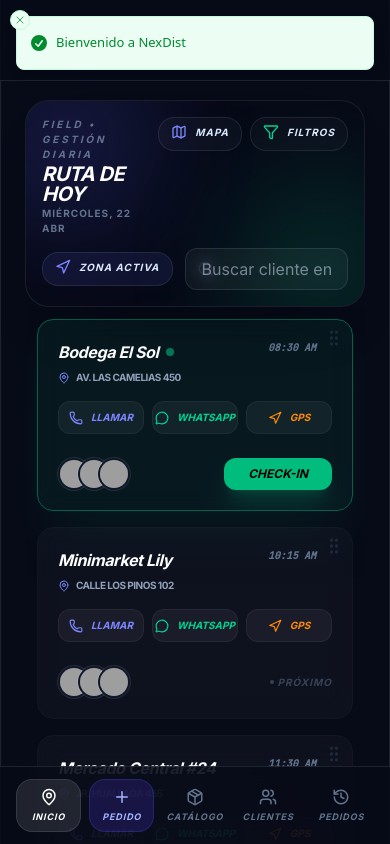
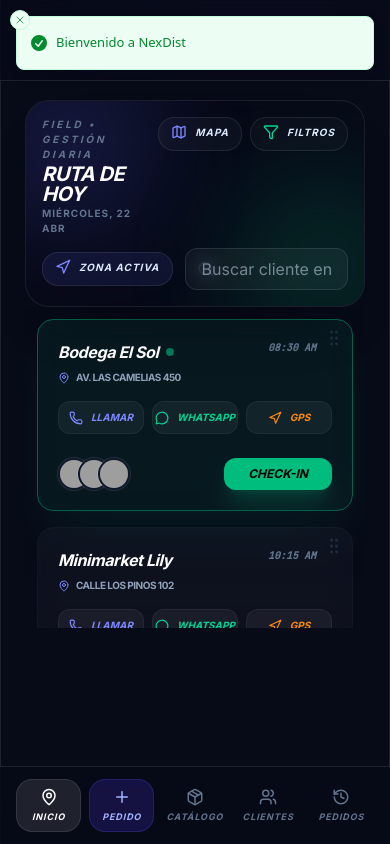
Before and after one commit to andersont2713-prog/NexDis, a React (Vite) app in the folder NexDis/: page /login in a window 390 px wide. Both pictures are taken after typing "Sample", "Sample123" into the empty fields and a click on the button "INGRESAR AL SISTEMA". Shown: the top 844 px of the page. Built offline with nearby package versions, Linux system fonts and the light colour scheme; grey boxes are pictures that could not be loaded.

Commit message:
Update SellerLayout and SellerHome components to enhance layout and styling. Adjusted the height of the main container for better responsiveness and modified the inner structure of the visit cards for improved overflow handling and visual consistency.

```diff
--- a/NexDis/src/App.tsx
+++ b/NexDis/src/App.tsx
@@ -348,7 +348,7 @@ function SellerLayout({ children, currentZone }: { children: React.ReactNode, cu
   const headerHeight = 76; // base header height (without safe-area)
 
   return (
-    <div className="min-h-screen flex flex-col max-w-md mx-auto border-x relative overflow-hidden"
+    <div className="h-[100dvh] flex flex-col max-w-md mx-auto border-x relative overflow-hidden"
       style={{
         backgroundColor: 'var(--app-bg)',
         color: 'var(--app-fg)',
@@ -745,8 +745,8 @@ function SellerHome() {
         </div>
 
         {/* Tarjetas: se deslizan sobre la capa */}
-        <div className="flex-1 min-h-0 relative z-10 -mt-4 pt-4">
-          <div className="h-full overflow-y-auto custom-scrollbar min-h-0 px-3 py-3 bg-transparent overscroll-contain relative z-10">
+        <div className="flex-1 min-h-0 relative z-10 -mt-4 pt-4 flex flex-col overflow-hidden">
+          <div className="flex-1 overflow-y-auto custom-scrollbar min-h-0 px-3 py-3 bg-transparent overscroll-contain relative z-10">
             <Reorder.Group axis="y" values={visits} onReorder={setVisits} className="space-y-4">
               <AnimatePresence>
                 {visits.map((visit) => (
```
